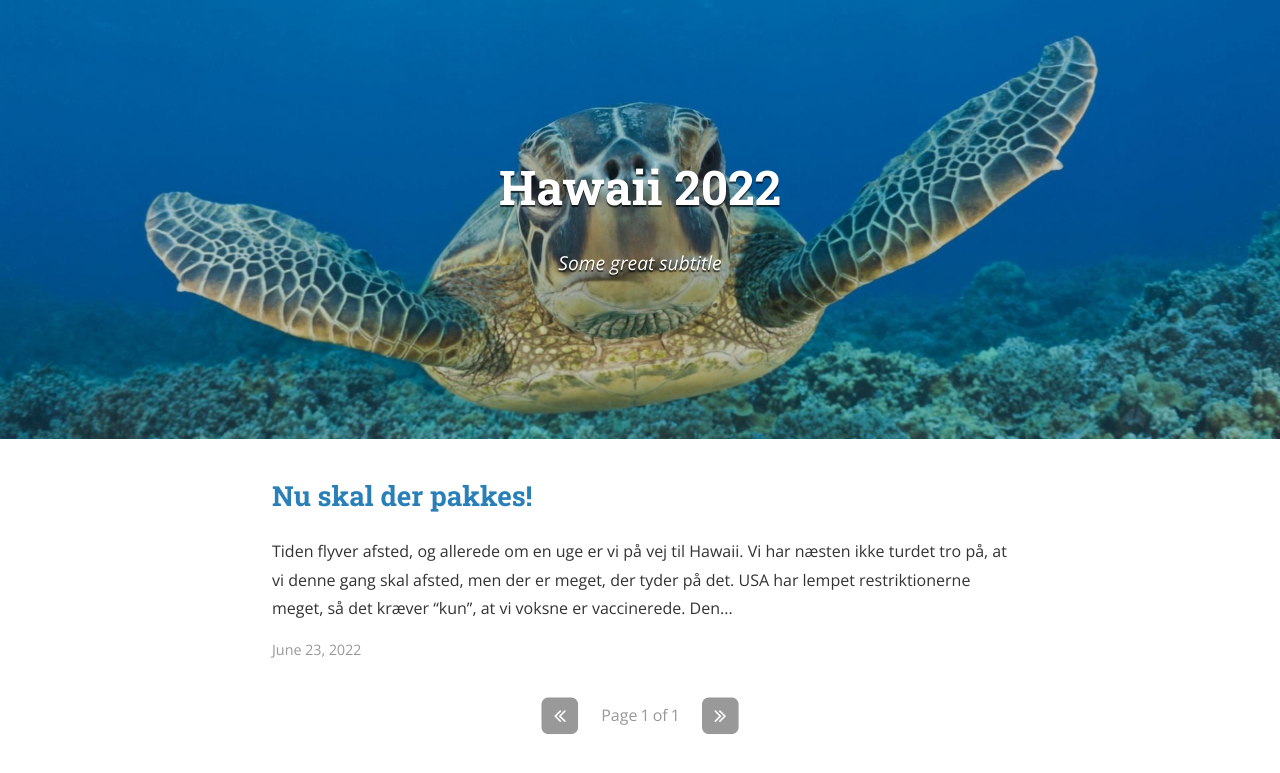
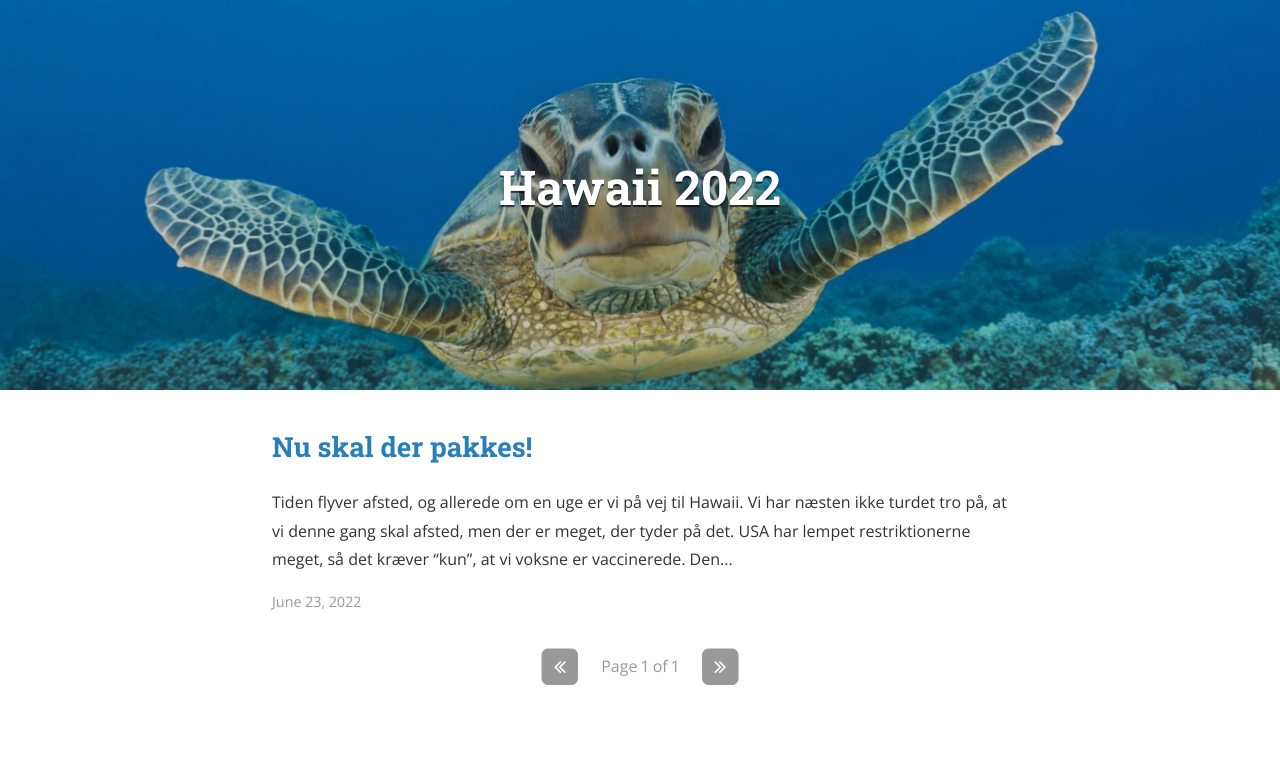
Before and after one commit to cshenrik/aloha, a Jekyll site: the page built from index.html, in a window 1280 px wide. Shown: the top 773 px of the page. Built offline with Jekyll 4.4.1, drawn with Linux system fonts in a browser that asks for light colours; nearby versions of some CDN libraries; the list of posts is cut into pages by our own code.

Commit message:
Fix build + remove subtitle

```diff
--- a/_config.yml
+++ b/_config.yml
@@ -10,7 +10,7 @@ exclude:
 
 # Site settings
 title: Hawaii 2022
-subtitle: "Some great subtitle"
+subtitle: ""
 email: henrik@oddershede.org
 name: Henrik Oddershede
 description: >
--- a/buildspec.yml
+++ b/buildspec.yml
@@ -4,6 +4,7 @@ phases:
   build:
     commands:
       - echo Entered the build phase...
+      - mkdir _site
       - jekyll build
 
 artifacts:
```
